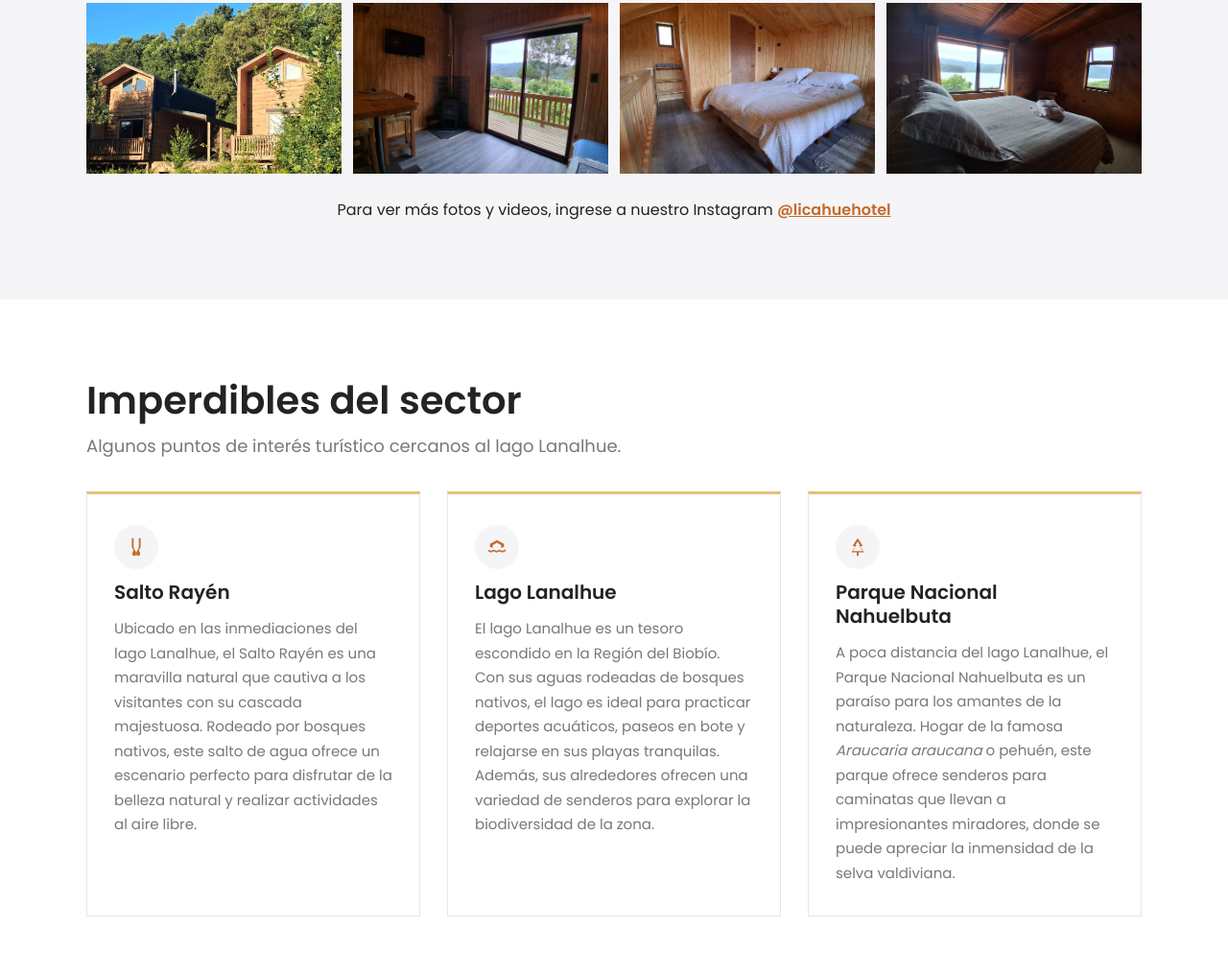
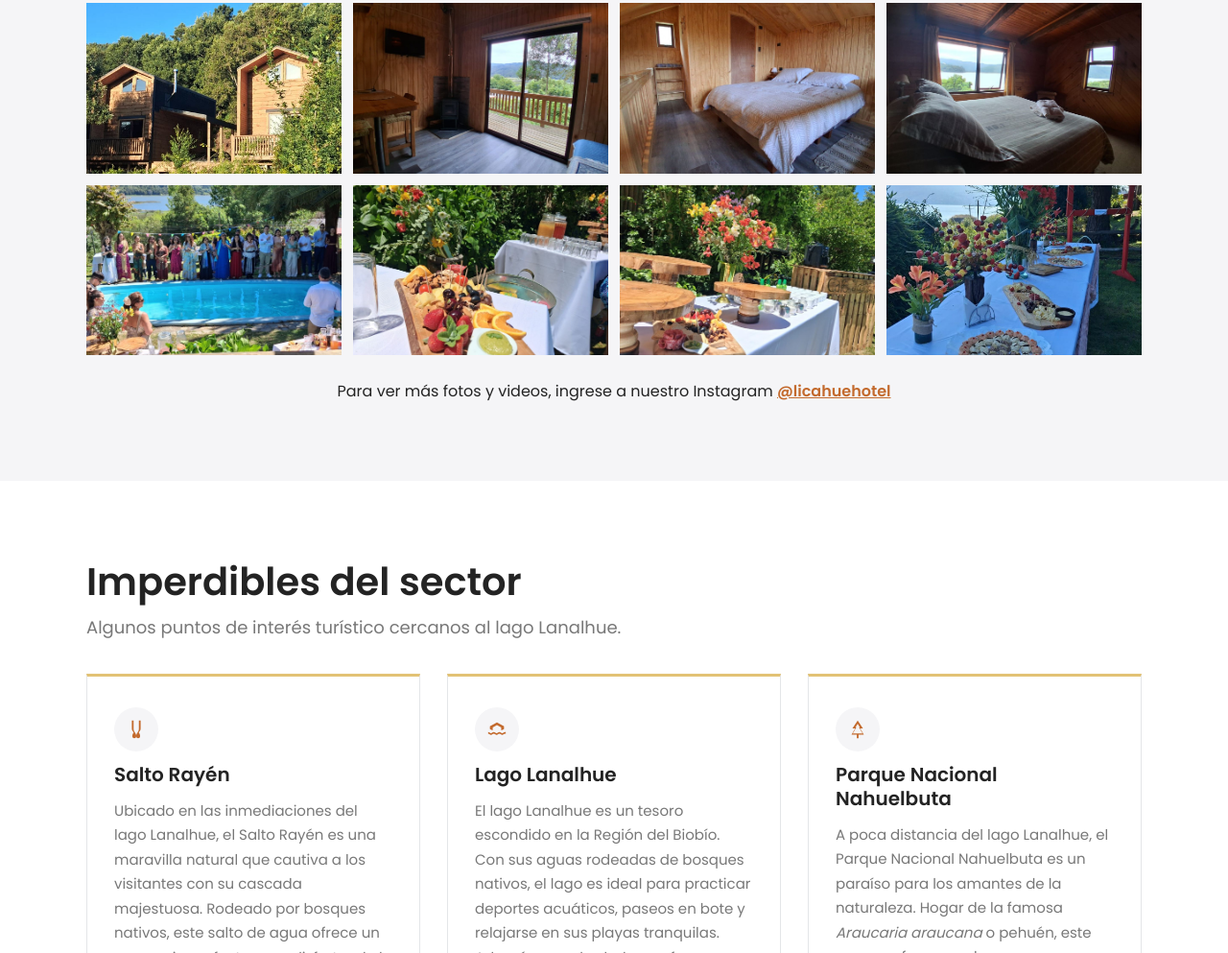
Before and after one commit to YN-TGS/Licahue, a plain HTML site: page index.html in a window 1280 px wide. Shown: the part 8346-9339 px from the top of the page at 96% size. Drawn offline with Linux system fonts and the light colour scheme.

Commit message:
Galería: fila de fotos del matrimonio (pedido de Ernesto)
Co-Authored-By: Claude Opus 5.5 <noreply@anthropic.com>
Claude-Session: https://claude.ai/code/session_017RWc4H8PGw5dX9eGTDbdya

```diff
--- a/index.html
+++ b/index.html
@@ -698,6 +698,11 @@
           <li><a href="img/galeria/cabana-living-terraza.jpg" target="_blank" rel="noopener"><img src="img/galeria/cabana-living-terraza.jpg" width="1200" height="900" loading="lazy" alt="Living de una cabaña con estufa a leña y ventanal a la terraza con vista al lago"></a></li>
           <li><a href="img/galeria/cabana-dormitorio.jpg" target="_blank" rel="noopener"><img src="img/galeria/cabana-dormitorio.jpg" width="1200" height="900" loading="lazy" alt="Dormitorio de una cabaña con cama de dos plazas y paredes de madera"></a></li>
           <li><a href="img/galeria/dormitorio-vista-lago.jpg" target="_blank" rel="noopener"><img src="img/galeria/dormitorio-vista-lago.jpg" width="1200" height="900" loading="lazy" alt="Dormitorio con ventanas hacia el lago Lanalhue"></a></li>
+          <!-- 5.ª fila: matrimonio (pedido de Ernesto, 17-11-2026) -->
+          <li><a href="img/galeria/matrimonio-piscina.jpg" target="_blank" rel="noopener"><img src="img/galeria/matrimonio-piscina.jpg" width="1200" height="900" loading="lazy" alt="Invitados a un matrimonio reunidos alrededor de la piscina, con el lago al fondo"></a></li>
+          <li><a href="img/galeria/matrimonio-tabla.jpg" target="_blank" rel="noopener"><img src="img/galeria/matrimonio-tabla.jpg" width="1200" height="900" loading="lazy" alt="Tabla de quesos, frutas y frutos secos junto a un arreglo de flores en el jardín"></a></li>
+          <li><a href="img/galeria/matrimonio-mesa-cafe.jpg" target="_blank" rel="noopener"><img src="img/galeria/matrimonio-mesa-cafe.jpg" width="1200" height="900" loading="lazy" alt="Mesa de café al aire libre con bandejas de madera y flores"></a></li>
+          <li><a href="img/galeria/matrimonio-buffet-lago.jpg" target="_blank" rel="noopener"><img src="img/galeria/matrimonio-buffet-lago.jpg" width="900" height="1200" loading="lazy" alt="Mesa de bocadillos y brochetas de fruta en el jardín, con vista al lago"></a></li>
         </ul>
         <p class="galeria__instagram">Para ver más fotos y videos, ingrese a nuestro Instagram <a href="https://www.instagram.com/licahuehotel/" target="_blank" rel="noopener">@licahuehotel</a></p>
       </div>
```
Also changed, not shown: img/galeria/matrimonio-buffet-lago.jpg (added), img/galeria/matrimonio-mesa-cafe.jpg (added), img/galeria/matrimonio-piscina.jpg (added), img/galeria/matrimonio-tabla.jpg (added).
